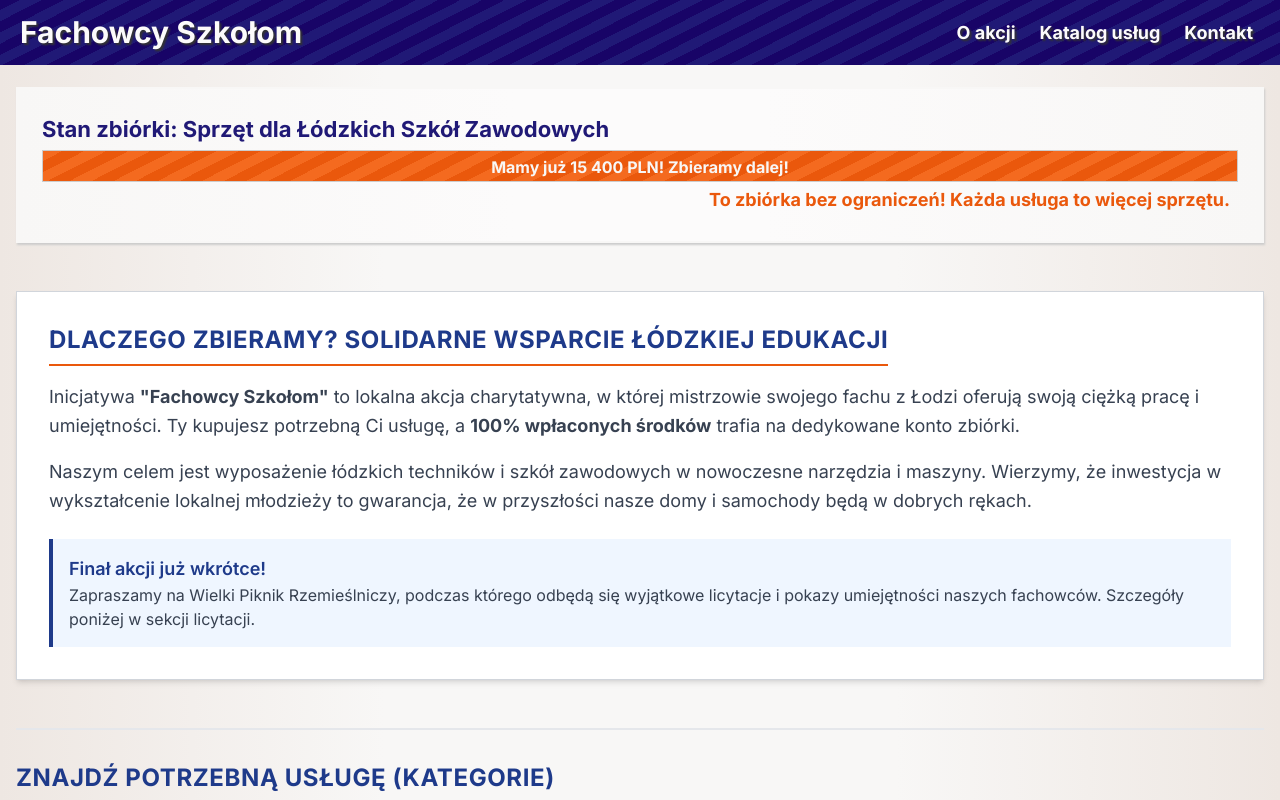
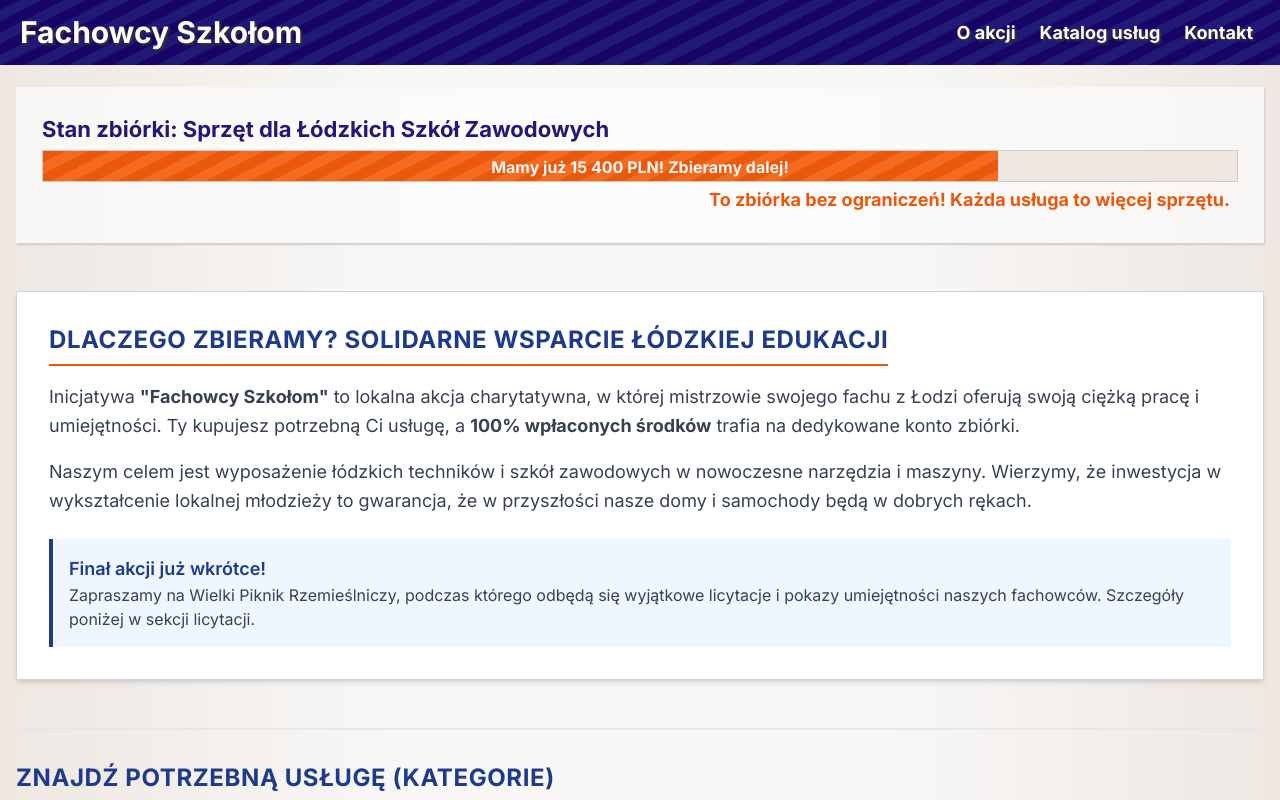
Before and after one commit to Usr44365731/WWW-Group-Project-S2, a website: page index.html in a window 1280 px wide. Shown: the top 800 px of the page. Drawn offline with nearby package versions, Linux system fonts and the light colour scheme.

Commit message:
-pasek ma 100% normalny kod
-pasek progresu ma swoją zmienną na podstawie której się wypełnia

```diff
--- a/style.css
+++ b/style.css
@@ -14,7 +14,7 @@
     --gray-text: #333333;
     --gray-border: #cccccc;
 
-    --bar-progress: 100%;
+    --bar-progress: 80%;
 
     --font-main: 'Open Sans', sans-serif;
 }
```
